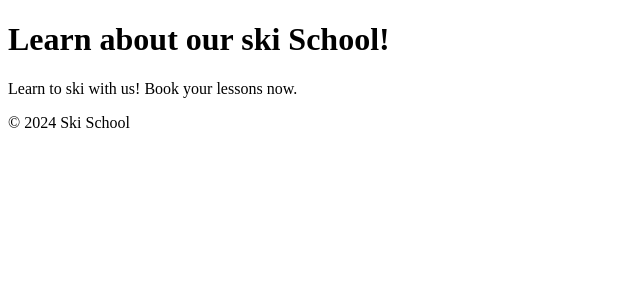
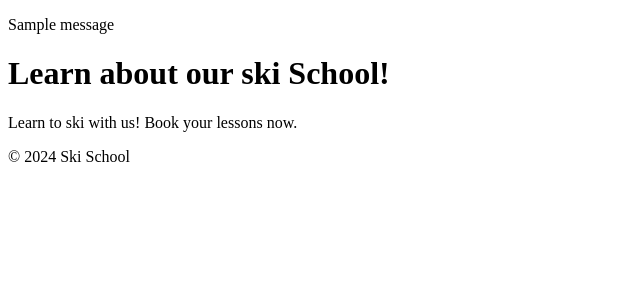
Before and after one commit to Stocks84/ski-school-pro, a Django app: page / in a window 1280 px wide. Shown: the part 152-452 px from the top of the page, without its empty margins (0-640 px from the left). Run offline with Django 4.2, Linux system fonts and the light colour scheme; tables that the repository leaves empty hold one stand-in row (values such as "Sample post"); one stand-in notice (Sample message) is shown.

Commit message:
Add url pattern to urls.py

```diff
--- a/ski_school/booking/templates/booking/base.html
+++ b/ski_school/booking/templates/booking/base.html
@@ -25,6 +25,11 @@
 </header>
 
 <main>
+    {% if messages %}
+    {% for message in messages %}
+        <div class="alert alert-{{ message.tags }}">{{ message }}</div>
+    {% endfor %}
+    {% endif %}
     {% block content %}
     <!-- Default content if not overridden in child templates -->
     {% endblock %}
--- a/ski_school/booking/templates/booking/registration_form.html
+++ b/ski_school/booking/templates/booking/registration_form.html
@@ -6,6 +6,11 @@
 
 {% block content %}
     <h2>User Registration</h2>
+    {% if messages %}
+    {% for message in messages %}
+        <div class="alert alert-{{ message.tags }}">{{ message }}</div>
+    {% endfor %}
+    {% endif %}
     <form method="post">
         {% csrf_token %}
         {{ form.as_p }}
--- a/ski_school/booking/urls.py
+++ b/ski_school/booking/urls.py
@@ -7,4 +7,5 @@ urlpatterns = [
     path('lessons/', views.lesson_list, name='lesson_list'),
     path('instructors/', views.instructor_list, name='instructor_list'),
     path('book-lesson/', views.book_lesson, name='book_lesson'),
+    path('register/', views.register, name='register'),
 ]
```
